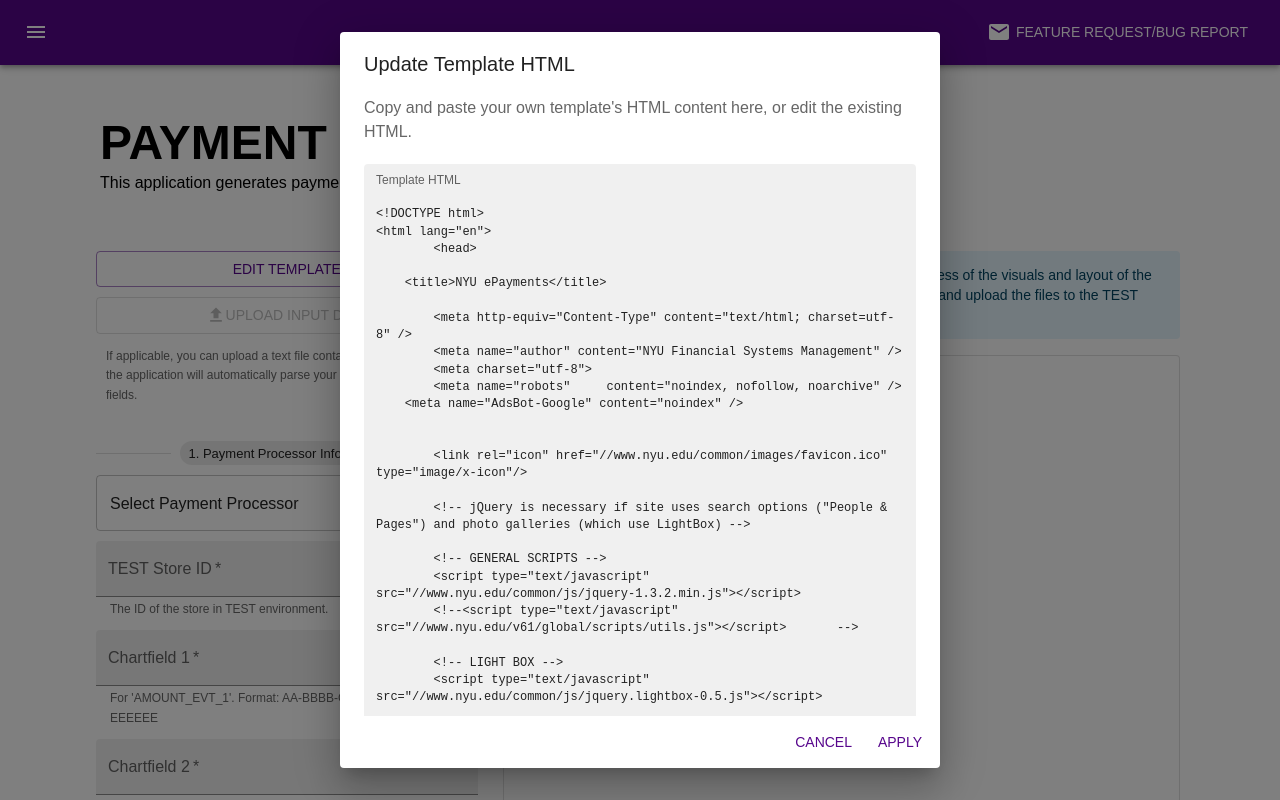
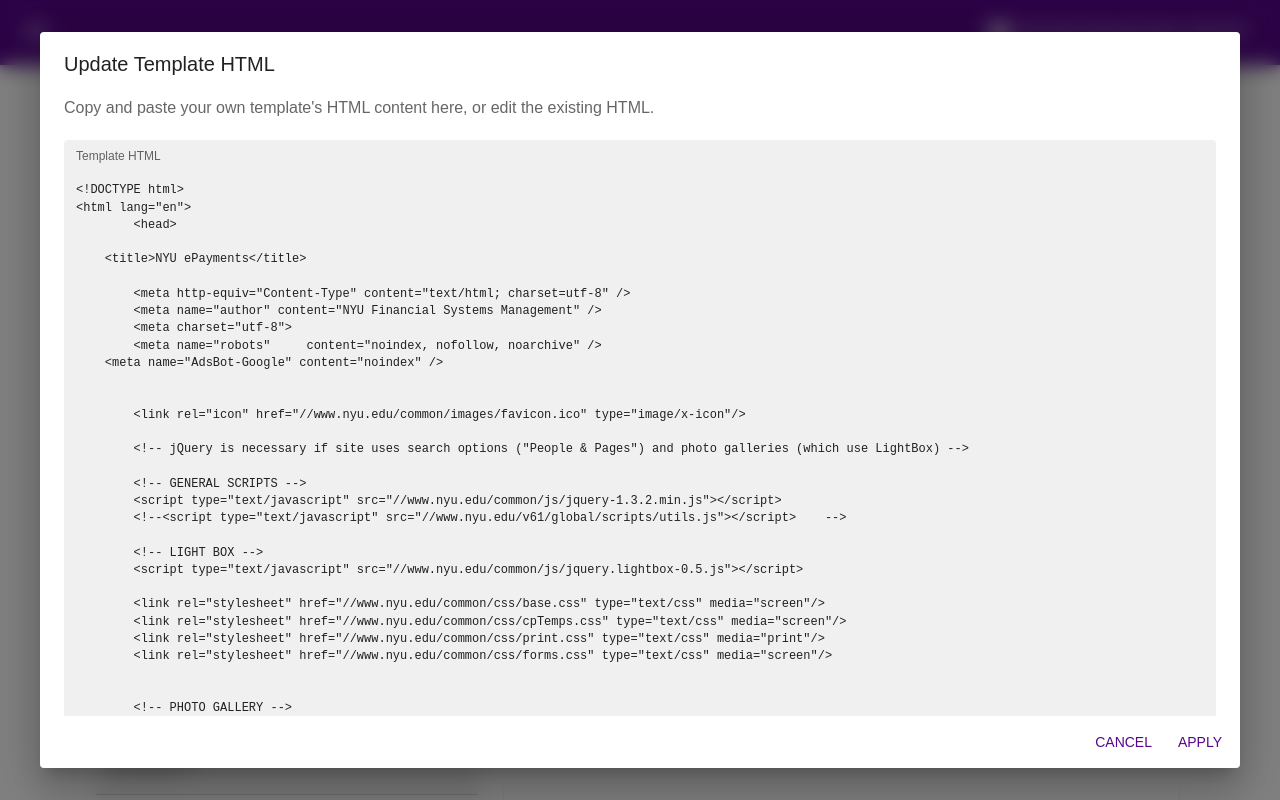
Before and after one commit to rogerli2020/nyu-merchant-payment-page-generator, a React (Create React App) app: page / in a window 1280 px wide. Both pictures are taken after a click on the button "EDIT TEMPLATE". Shown: the top 800 px of the page. Built offline with nearby package versions, Linux system fonts and the light colour scheme.

Commit message:
widen dialogue

```diff
--- a/src/components/TemplateEditDialog.tsx
+++ b/src/components/TemplateEditDialog.tsx
@@ -29,6 +29,8 @@ export default function TemplateEditDialog() {
         Edit Template
       </Button>
       <Dialog
+        fullWidth
+        maxWidth="lg"
         open={open}
         onClose={handleClose}
         PaperProps={{
@@ -41,6 +43,9 @@ export default function TemplateEditDialog() {
             dispatch(setTemplate(templateHTML));
             handleClose();
           },
+        }}
+        style={{
+          "backdropFilter": "blur(10px)"
         }}
       >
         <DialogTitle>Update Template HTML</DialogTitle>
```
